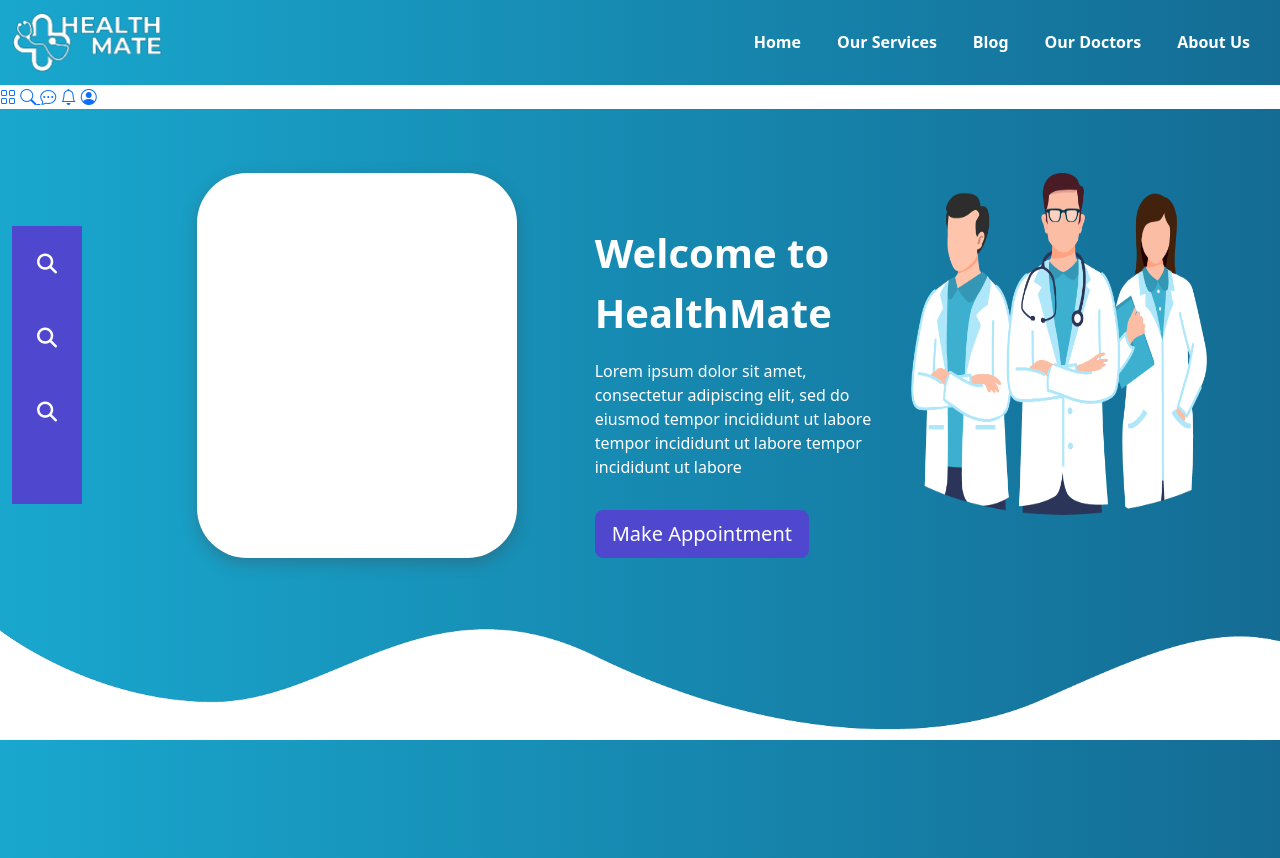
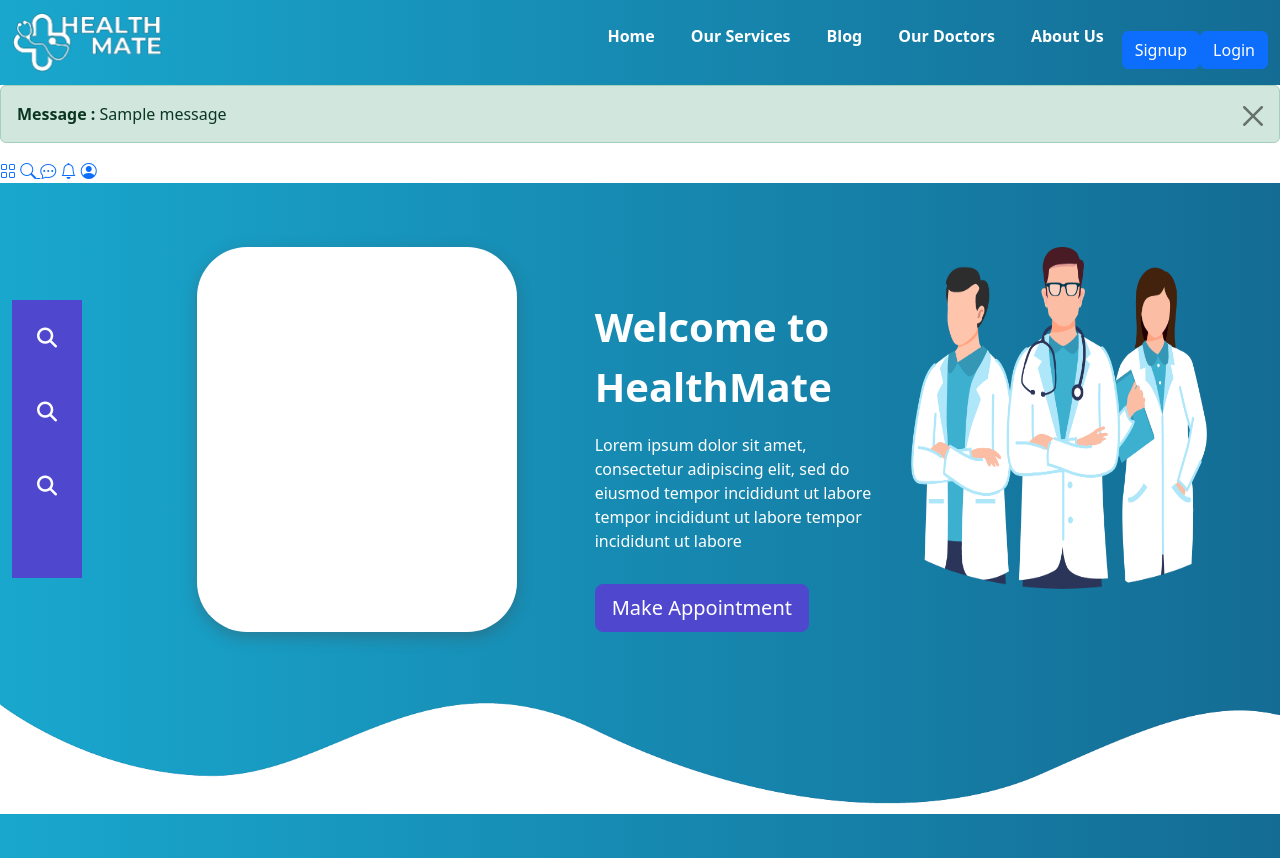
Before and after one commit to prajwal333/Health-Mate-Final, a Django app: page / in a window 1280 px wide. Shown: the top 858 px of the page. Run offline with Django 4.2, Linux system fonts and the light colour scheme; one stand-in notice (Sample message) is shown; some libraries are stand-ins or nearby versions.

Commit message:
changed views

```diff
--- a/healthapp/templates/healthapp/base.html
+++ b/healthapp/templates/healthapp/base.html
@@ -1,4 +1,3 @@
-
 <!doctype html>
 <html lang="en">
 
@@ -63,14 +62,37 @@
             <li class="nav-item mx-auto">
               <a class="nav-link " href="/./about">About Us</a>
             </li>
+
+            <!---------------------------------For Login & Signup Button-------------------------------------->
+            {% if user.is_authenticated %}
+            <li class="nav-item dropdown">
+              <a class="nav-link dropdown-toggle" href="#" role="button" data-bs-toggle="dropdown"
+                aria-expanded="false"> Welcome {{request.user}} </a>
+              <ul class="dropdown-menu">
+                <li><a class="dropdown-item" href="/logout">Logout</a></li>
               </ul>
-          <!-- <form class="d-flex" role="search">
-                  <input class="form-control me-2" type="search" placeholder="Search" aria-label="Search">
-                  <button class="btn btn-outline-success" type="submit">Search</button>
-                </form> -->
+            </li>
+            {% else %}
+            <button type="button" class="btn btn-primary" data-bs-toggle="modal" data-bs-target="#signupModal">
+              Signup
+            </button>
+            <button type="button" class="btn btn-primary" data-bs-toggle="modal" data-bs-target="#loginModal">
+              Login
+            </button>
+            {% endif %}
+          </ul>
+
         </div>
       </div>
     </nav>
+    {% for message in messages %}
+    <div class="alert alert-{{ message.tags }} alert-dismissible fade show" role="alert">
+      <strong>Message : </strong> {{ message }}
+      <button type="button" class="btn-close" data-bs-dismiss="alert" aria-label="Close">
+        <span aria-hidden="true"></span>
+      </button>
+    </div>
+    {% endfor %}
 
   </section>
   <!----------------------------------------Sidebar-------------------------------->
@@ -158,8 +180,93 @@
   </section>
 
 
+  <!------------------Footer section ends-------------------->
 
 
+  <!------------------ Signup  Section----------------------->
+
+
+  <div class="modal fade" id="signupModal" tabindex="-1" aria-labelledby="signupModalLabel" aria-hidden="true">
+    <div class="modal-dialog">
+      <div class="modal-content">
+        <div class="modal-header">
+          <h1 class="modal-title fs-5" id="signupModalLabel">SignUp Here</h1>
+          <button type="button" class="btn-close" data-bs-dismiss="modal" aria-label="Close"></button>
+        </div>
+        <div class="modal-body">
+          <form action="/signup/" method='POST'>
+            <div class="form-group">
+              <label for="username">Username</label>
+              <input type="text" class="form-control" id="username" name="username" placeholder="Enter your username">
+            </div>
+            <div class="form-group">
+              <label for="fname">First Name</label>
+              <input type="text" class="form-control" id="fname" name="fname" placeholder="Enter Your First Name">
+            </div>
+            <div class="form-group">
+              <label for="lname">Last Name</label>
+              <input type="text" class="form-control" id="lname" name="lname" placeholder="Enter Your Last Name">
+            </div>
+            <div class="form-group">
+              <label for="email">Email address</label>
+              <input type="email" class="form-control" id="email" name="email" placeholder="name@example.com">
+            </div>
+            <div class="form-group">
+              <label for="city">City/State</label>
+              <input type="text" class="form-control" id="city" name="city" placeholder="Enter your City/State">
+            </div>
+            <div class="form-group">
+              <label for="pass1">Choose a password</label>
+              <input type="password" class="form-control" id="pass1" name="pass1" placeholder="Choose Your Password">
+            </div>
+            <div class="form-group">
+              <label for="pass2">Confirm Password</label>
+              <input type="password" class="form-control" id="pass2" name="pass2"
+                placeholder="Enter your password again">
+            </div>
+
+
+            {% csrf_token %}
+            <button type="submit" class="btn btn-primary">Submit</button>
+          </form>
+        </div>
+      </div>
+    </div>
+  </div>
+
+  <!-------------------- Login Section ------------------------->
+
+  <div class="modal fade" id="loginModal" tabindex="-1" aria-labelledby="loginModalLabel" aria-hidden="true">
+    <div class="modal-dialog">
+      <div class="modal-content">
+        <div class="modal-header">
+          <h1 class="modal-title fs-5" id="loginModalLabel">Login</h1>
+          <button type="button" class="btn-close" data-bs-dismiss="modal" aria-label="Close"></button>
+        </div>
+        <div class="modal-body">
+          <form action="/login/" method='POST'>
+            <div class="form-group">
+              <label for="username">Username</label>
+              <input type="text" class="form-control" id="loginusername" name="loginusername" placeholder="Enter your username">
+            </div>
+            <div class="form-group">
+              <label for="email">Email </label>
+              <input type="email" class="form-control" id="loginemail" name="loginemail" placeholder="Enter your Email address">
+            </div>
+
+            <div class="form-group">
+              <label for="pass">Enter your password</label>
+              <input type="password" class="form-control" id="loginpassword" name="loginpassword" placeholder="Enter your Password">
+            </div>
+
+            {% csrf_token %}
+            <button type="submit" class="btn btn-primary">Submit</button>
+             <p style="text-align: center"class="message">Not registered? <a href="#">Create an account</a></p>
+          </form>
+        </div>
+      </div>
+    </div>
+  </div>
 
 
 
--- a/healthapp/templates/healthapp/consultationform.html
+++ b/healthapp/templates/healthapp/consultationform.html
@@ -17,7 +17,7 @@
           />
         </div>
         <div class="formbold-mb-5">
-          <label for="phone" class="formbold-form-label"> Phone Number: </label>
+          <label for="phone" class="formbold-form-label"> Phone Number </label>
           <input
             type="text"
             name="phone"
--- /dev/null
+++ b/healthapp/templates/healthapp/email_template.html
@@ -0,0 +1,3 @@
+Hi,{{username}}
+You have successfully registered to healthmate.
+Thanks for registration!
--- a/healthapp/templates/healthapp/index.html
+++ b/healthapp/templates/healthapp/index.html
@@ -123,7 +123,7 @@
   </div>
 </section>
 
-<!---------------------------Modal-------------------------------->
+<!---------------------------ConsultationForm Modal-------------------------------->
 
 <div class="modal fade" id="exampleModal" tabindex="-1" aria-labelledby="exampleModalLabel" aria-hidden="true">
   <div class="modal-dialog">
@@ -133,7 +133,7 @@
         <button type="button" class="btn-close" data-bs-dismiss="modal" aria-label="Close"></button>
       </div>
       <div class="modal-body">
-        <form method="POST">
+        <form action="/consultationform/" method="POST"> {% csrf_token %}
           <div class="formbold-mb-5">
             <label for="name" class="formbold-form-label"> Full Name </label>
             <input type="text" name="name" id="name" placeholder="Full Name" class="formbold-form-input" />
--- a/healthapp/urls.py
+++ b/healthapp/urls.py
@@ -10,5 +10,8 @@
     path("ourdoctors/", views.ourdoctors, name="ourdoctors"),
     path("consultationform/", views.Consultationform, name="consultation"),
     path("blog/", views.blog, name="blog"),
-    path("docview/<int:myid>",views.docview,name='ViewDoctorsProfile')
+    path("docview/<int:myid>",views.docview,name='ViewDoctorsProfile'),
+    path('signup/', views.handleSignUp, name="handleSignUp"),
+    path('login/', views.handleLogin, name="handleLogin"),
+    path('logout/', views.handelLogout, name="handleLogout")
 ]+ static(settings.MEDIA_URL,document_root=settings.MEDIA_ROOT)
--- a/healthapp/views.py
+++ b/healthapp/views.py
@@ -1,10 +1,14 @@
-from django.shortcuts import render
+from django.shortcuts import render, redirect
 from django.http import HttpResponse
 from .models import doctor
 from .models import consultationform
 from math import ceil
-from django.core.mail import EmailMessage,message
+from django.core.mail import EmailMessage, message
 from django.conf import settings
+from django.contrib import messages
+from django.contrib.auth.models import User
+from django.contrib.auth import authenticate,  login, logout
+from django.template.loader import render_to_string
 
 
 # Create your views here.
@@ -32,35 +36,112 @@
 
 
 def Consultationform(request):
-    if request.method=='POST':
-        name = request.POST.get('name','')
-        email = request.POST.get('email','')
-        phone = request.POST.get('phone','')
-        department = request.POST.get('department','')
-        date = request.POST.get('date','')
-        time = request.POST.get('time','')
-        city = request.POST.get('city','')
-        state = request.POST.get('state','')
+    if request.method == 'POST':
+        name = request.POST.get('name', '')
+        email = request.POST.get('email', '')
+        phone = request.POST.get('phone', '')
+        department = request.POST.get('department', '')
+        date = request.POST.get('date', '')
+        time = request.POST.get('time', '')
+        city = request.POST.get('city', '')
+        state = request.POST.get('state', '')
         # print(name,email,phone,department,date,time,city,state)
-        Consultationform=consultationform(name=name,email=email,phone=phone,department=department,date=date,time=time,city=city,state=state)
+        Consultationform = consultationform(
+            name=name, email=email, phone=phone, department=department, date=date, time=time, city=city, state=state)
         Consultationform.save()
         # return HttpResponse('Thank you for filling appointment.We will reach you ASAP')
-        email=EmailMessage (
-         subject="Confirmation mail",
-         body="Thank you for filling appointment.We will reach you ASAP",
-         from_email=settings.EMAIL_HOST_USER,
-         to=[email]
+        email = EmailMessage(
+            subject="Confirmation mail",
+            body="Thank you for filling appointment.We will reach you ASAP",
+            from_email=settings.EMAIL_HOST_USER,
+            to=[email]
         )
         email.send()
 
-    return render(request, 'healthapp/consultationform.html')
+    return redirect("/")
 
 
 def blog(request):
     return render(request, 'healthapp/blog.html')
 
-def docview(request,myid):
+
+def docview(request, myid):
     # Fetching using id
-    doc= doctor.objects.filter(id=myid)
+    doc = doctor.objects.filter(id=myid)
 
-    return render(request, 'healthapp/docview.html',{'doctors':doc[0]})
+    return render(request, 'healthapp/docview.html', {'doctors': doc[0]})
+
+
+#  SIGNUP SECTION
+def handleSignUp(request):
+    if request.method == "POST":
+        # Get the post parameters
+        username = request.POST['username']
+        email = request.POST['email']
+        fname = request.POST['fname']
+        lname = request.POST['lname']
+        pass1 = request.POST['pass1']
+        pass2 = request.POST['pass2']
+
+        # check for errorneous input
+        if len(username) > 10:
+            messages.warning(request," Your user name must be under 10 characters")
+            return redirect("/")
+
+        if not username.isalnum():
+            messages.warning( request," User name should only contain letters and numbers")
+            return redirect("/")
+        if (pass1 != pass2):
+            messages.warning(request," Passwords do not match")
+            return redirect("/")
+        if User.objects.filter (username=username).exists():
+            messages.warning(request," User name already exists")
+            return redirect("/")
+
+        # Create the user
+        myuser = User.objects.create_user(username, email, pass1)
+        myuser.first_name = fname
+        myuser.last_name = lname
+        # end of create user
+        mydict = {'username': username}
+        myuser.save()
+        messages.success(request, " User has been successfully created")
+        html_template='healthapp/email_template.html'
+        html_message=render_to_string(html_template,context=mydict)
+        subject='Welcome to HealthMate'
+        email_from = settings.EMAIL_HOST_USER
+        recipient_list = [email]
+        message = EmailMessage(subject, html_message, email_from, recipient_list)
+        message.content_subtype = 'html'
+        message.send()
+        return redirect("/")
+
+    else:
+        return HttpResponse("404 - Not found")
+
+    # Login section
+
+
+def handleLogin(request):
+    if request.method == "POST":
+        # Get the post parameters
+        loginusername = request.POST['loginusername']
+        loginemail = request.POST['loginemail']
+        loginpassword = request.POST['loginpassword']
+
+        user = authenticate(username=loginusername,email=loginemail, password=loginpassword)
+        if user is not None:
+            login(request, user)
+            messages.success(request, "Successfully Logged In")
+            return redirect("/")
+        else:
+            messages.error(request, "Invalid credentials! Please try again")
+            return redirect("/")
+
+    return HttpResponse("404- Not found")
+
+
+def handelLogout(request):
+    logout(request)
+    messages.success(request, "Successfully logged out")
+    return redirect("/")
```
Also changed, not shown: db.sqlite3. Lines whose indentation alone changed are shown as unchanged.
